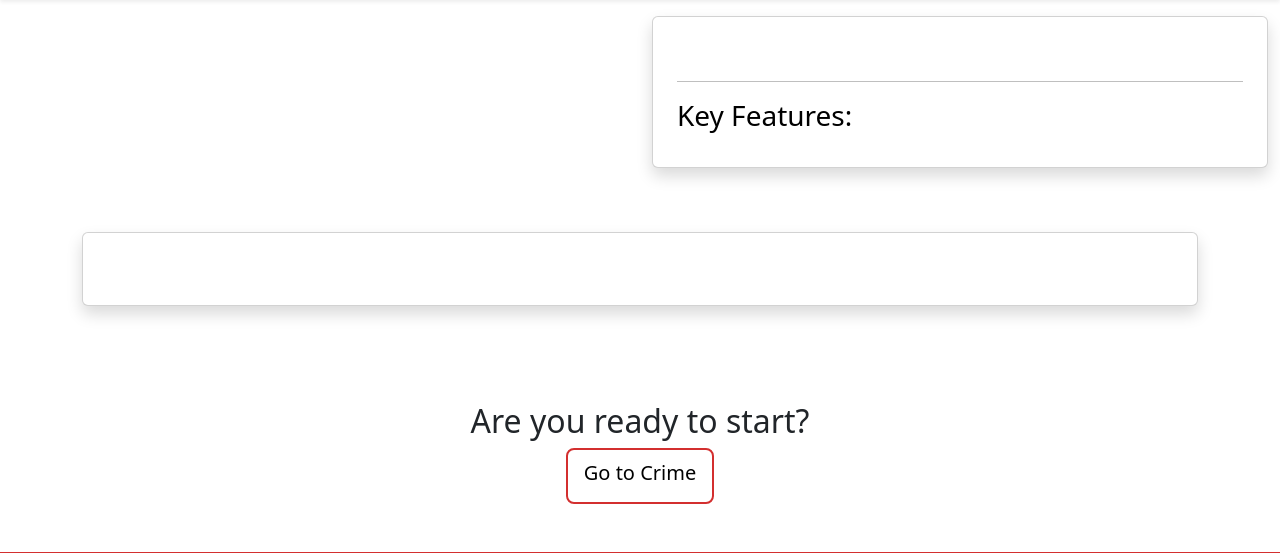
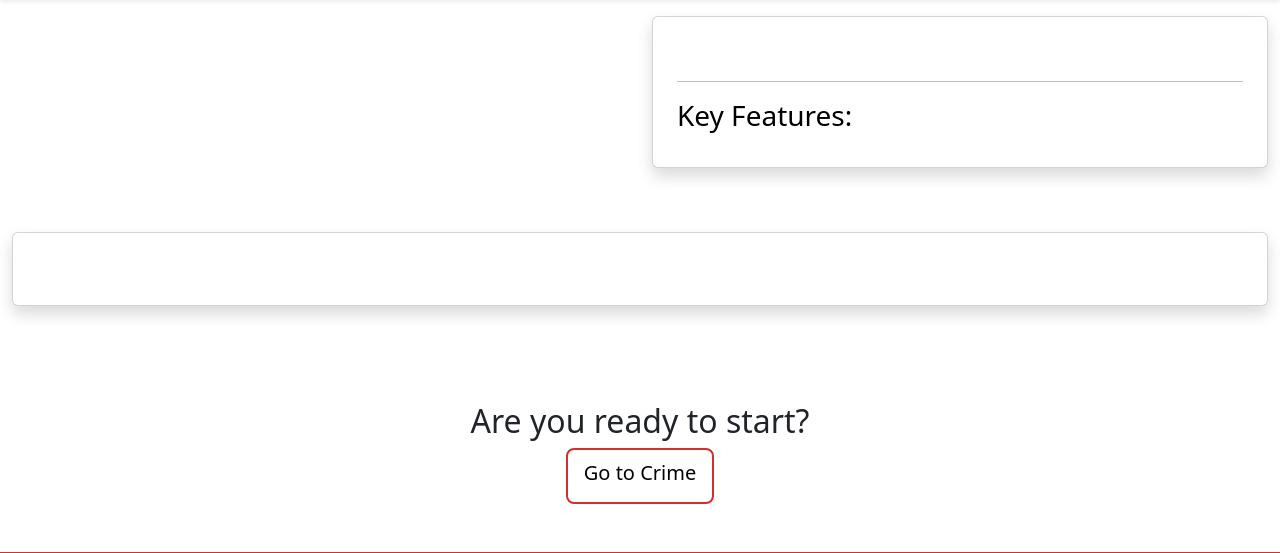
Before and after one commit to phoenixfamily-co/PhoenixFamily, a Django app: template templates/products.html in a window 1280 px wide. Shown: the part 59-612 px from the top of the page. Run offline with Django 4.2, Linux system fonts and the light colour scheme; the template is opened without the code that fills it, so the values that code supplies are empty; parts of the project's set-up code (start-up, migrations or seed data) failed here and were passed over; some libraries are stand-ins or nearby versions; grey boxes are pictures that could not be loaded.

Commit message:
style changed

```diff
--- a/templates/products.html
+++ b/templates/products.html
@@ -77,7 +77,7 @@
     </section>
 
 
-    <section class="section container py-5">
+    <section class="section container-fluid py-5">
         <div class="card p-4 rounded shadow glass-card">
             <h2 class="display-6 fw-bold section-title">{% trans Item.title %}</h2>
             <p class="lead">
```
